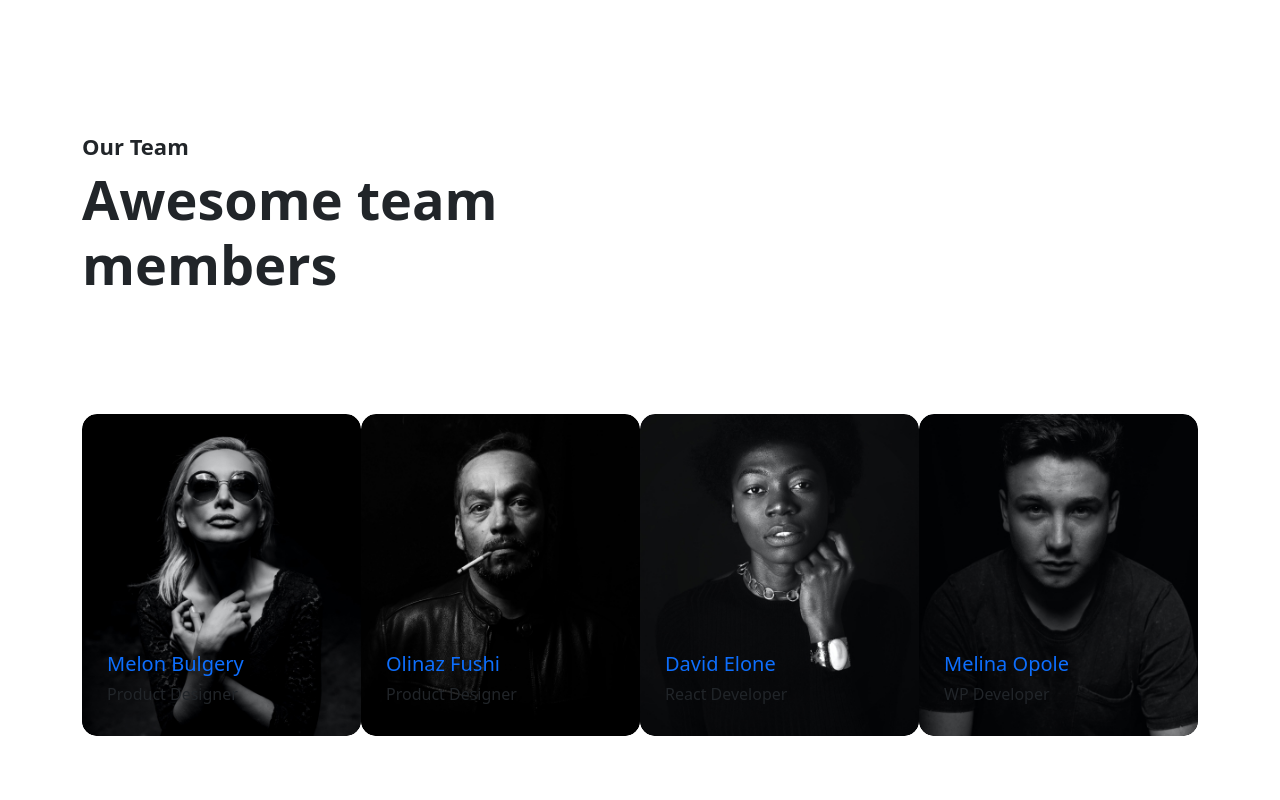
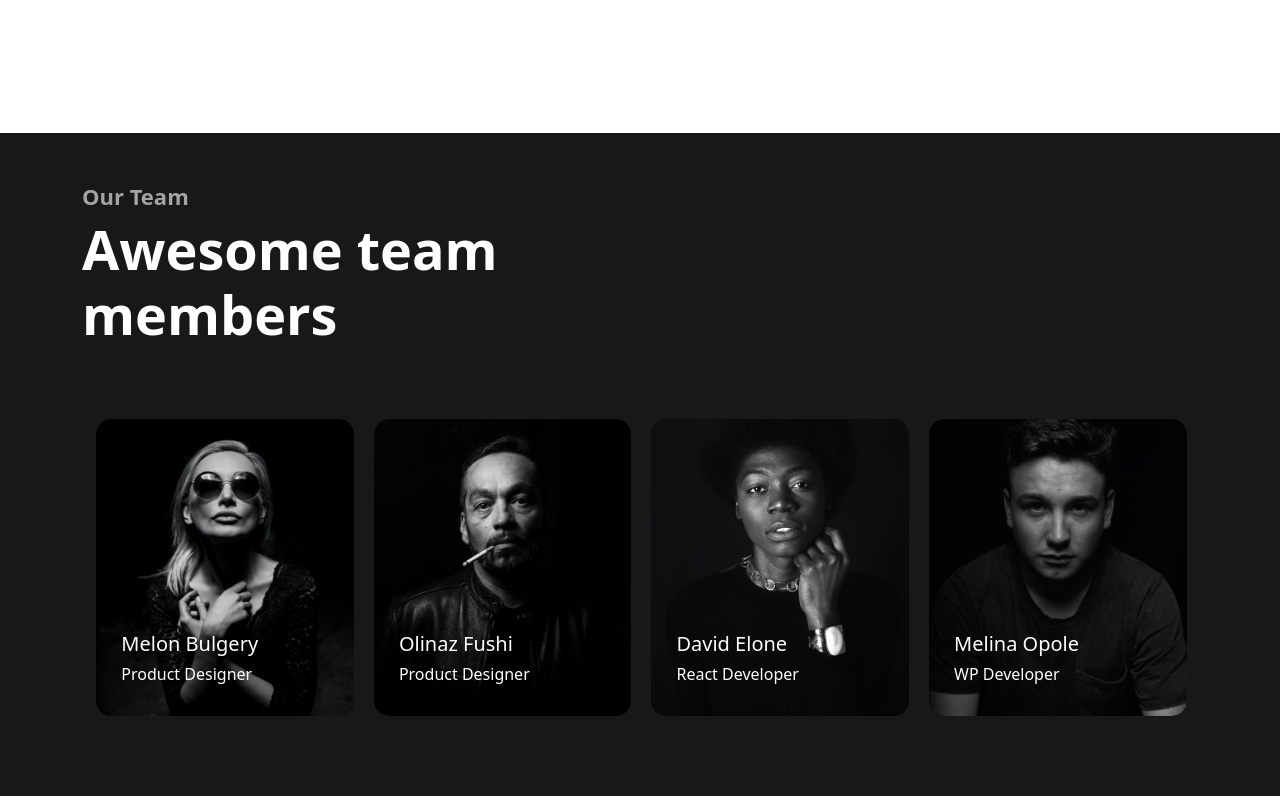
Before and after one commit to ashok2630/arino-react, a React (Create React App) app: page / in a window 1280 px wide. Shown: the part 3320-4120 px from the top of the page. Built offline with nearby package versions, Linux system fonts and the light colour scheme; some icons are missing.

Commit message:
modified the team section

```diff
--- a/src/components/Pages/Home.jsx
+++ b/src/components/Pages/Home.jsx
@@ -222,6 +222,7 @@ export default function Home() {
 
       {/* Start Team Section */}
       <Spacing lg="145" md="80" />
+      <Div className="team-sec">
       <Div className="container">
         <SectionHeading
           title="Awesome team <br/>members"
@@ -230,6 +231,7 @@ export default function Home() {
         />
         <Spacing lg="85" md="45" />
         <TeamSlider />
+      </Div>
       </Div>
       <Spacing lg="150" md="80" />
       {/* End Team Section */}
--- a/src/components/Team/team.scss
+++ b/src/components/Team/team.scss
@@ -76,3 +76,36 @@
   font-size: 20px;
 }
 }
+
+
+.team-sec {
+  background: #181818;
+  padding: 50px 0;
+}
+
+.team-sec h3
+{
+  color: #a5a3a5;
+}
+
+.team-sec h2
+{
+  color: white;
+}
+
+.team-sec .cs-height_85 {
+  height: 40px;
+}
+.team-sec .slick-track {
+  display: flex;
+  gap: 20px;
+}
+.cs-team.cs-style1 .cs-member_info,
+
+.cs-team.cs-style1 .cs-member_info a
+{
+  color: white;
+}
+.cs-team.cs-style1 .cs-member_social a path {
+  color: wheat;
+}
```
